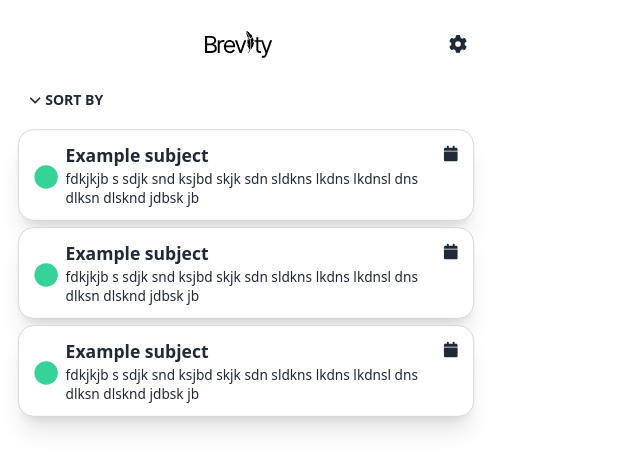
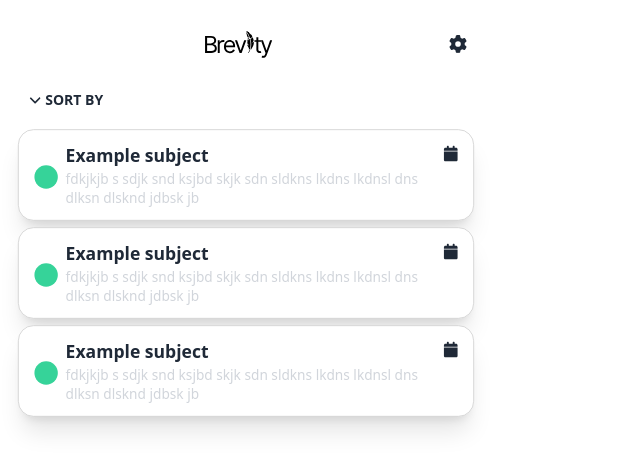
Before and after one commit to noahsmiths/brevity, a React (Create React App) app in the folder frontend/: page / in a window 1280 px wide. Shown: the top 470 px of the page, without its empty margins (0-640 px from the left). Built offline with nearby package versions, Linux system fonts and the light colour scheme.

Commit message:
text change

```diff
--- a/frontend/src/components/EmailCard/index.js
+++ b/frontend/src/components/EmailCard/index.js
@@ -24,7 +24,7 @@ export default function EmailCard(props) {
       </div>
       <div class="flex flex-col">
         <p class="text-lg font-bold">Example subject</p>
-        <p class="text-sm w-full text-softgray">fdkjkjb s sdjk snd ksjbd skjk sdn sldkns lkdns lkdnsl dns dlksn dlsknd jdbsk jb </p>
+        <p class="text-sm w-full text-gray-300">fdkjkjb s sdjk snd ksjbd skjk sdn sldkns lkdns lkdnsl dns dlksn dlsknd jdbsk jb </p>
       </div>
       <div className="">
         <div className="tooltip tooltip-left h-[10]" data-tip="January 24th, 2022">
```
